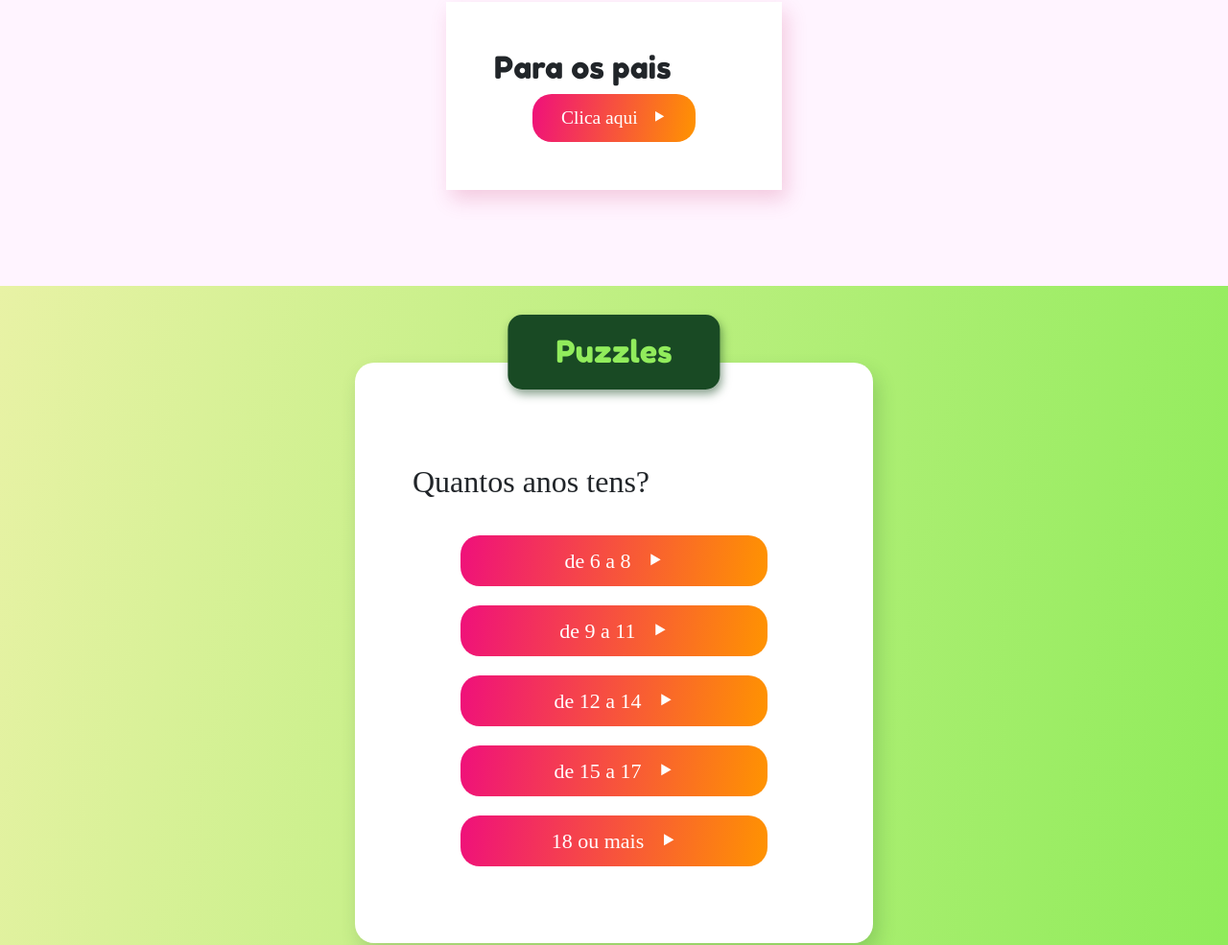
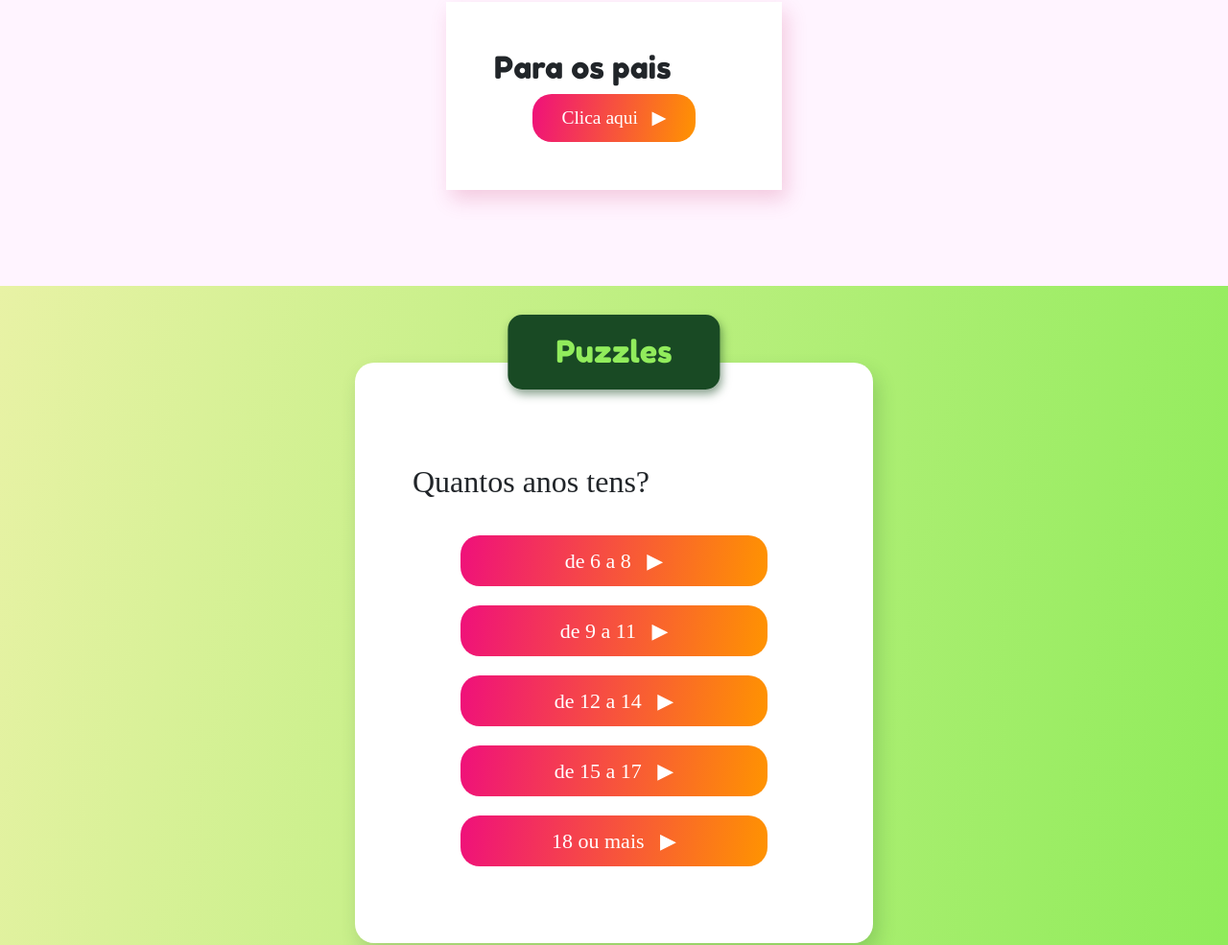
Before and after one commit to xmontero/coronamaze-com, a Jekyll site: the page built from pt/index.html, in a window 1280 px wide. Shown: the part 1037-2022 px from the top of the page at 96% size. Built offline with Jekyll 4.4.1, drawn with Linux system fonts in a browser that asks for light colours; nearby versions of some CDN libraries; some web fonts are replaced.

Commit message:
Corrects the bug of the triangle in the button.

```diff
--- a/_layouts/frontpage.html
+++ b/_layouts/frontpage.html
@@ -16,7 +16,7 @@ layout: base
             <div class="cm_content">
                 <h2 class="cm_title">{{ page.forTheParents.title }}</h2>
                 <div class="text-center">
-                    <a class="btn btn-primary" href="{{ page.forTheParents.button.link }}">{{ page.forTheParents.button.caption }}&nbsp;&nbsp;&nbsp;&#x2BC8;</a>
+                    <a class="btn btn-primary" href="{{ page.forTheParents.button.link }}">{{ page.forTheParents.button.caption }}&nbsp;&nbsp;&nbsp;&#x25b6;</a>
                 </div>
             </div>
         </div>
@@ -33,7 +33,7 @@ layout: base
                         <div class="cm_age-options">
                             {% for option in page.puzzles.options %}
                                 <div class="cm_age-option">
-                                    <a href="{{ option.link }}" class="btn btn-primary cm_button">{{ option.caption }}&nbsp;&nbsp;&nbsp;&#x2BC8;</a>
+                                    <a href="{{ option.link }}" class="btn btn-primary cm_button">{{ option.caption }}&nbsp;&nbsp;&nbsp;&#x25b6;</a>
                                 </div>
                             {% endfor %}
                         </div>
```
